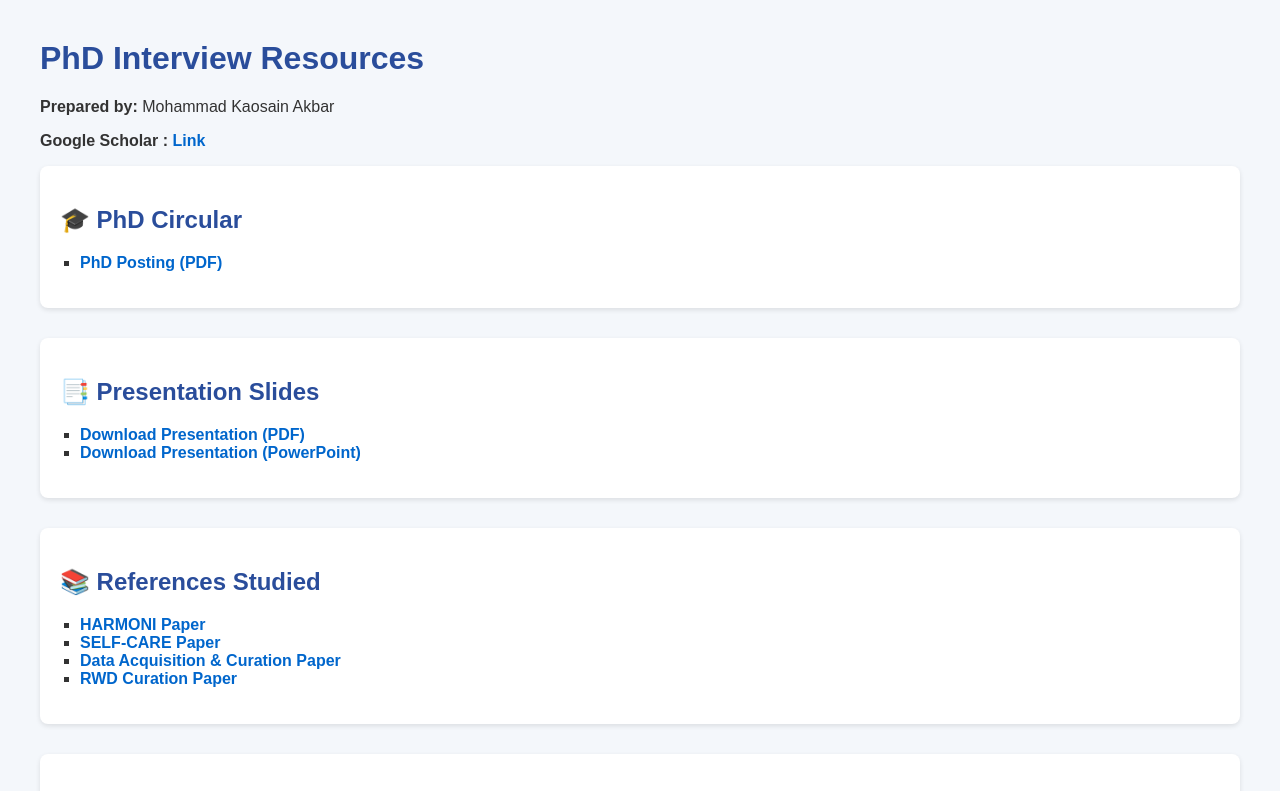
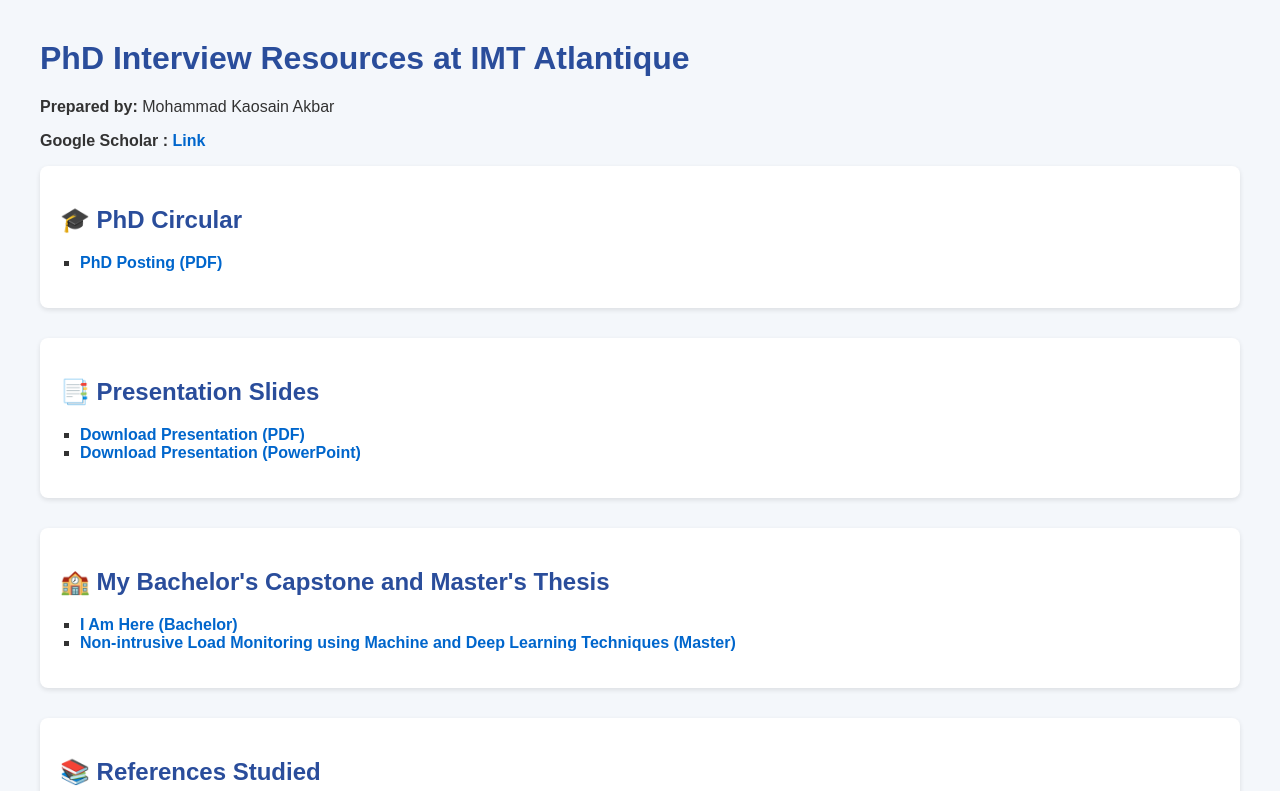
Before and after one commit to akbar-kaosain/imt, a plain HTML site: page index.html in a window 1280 px wide. Shown: the top 791 px of the page. Drawn offline with Linux system fonts and the light colour scheme.

Commit message:
Update index.html

```diff
--- a/index.html
+++ b/index.html
@@ -2,7 +2,7 @@
 <html lang="en">
 <head>
   <meta charset="UTF-8">
-  <title>PhD Interview Resources – Mohammad Kaosain Akbar</title>
+  <title>IMT – Mohammad Kaosain Akbar</title>
   <style>
     body {
       font-family: Arial, sans-serif;
@@ -36,7 +36,7 @@
 </head>
 <body>
 
-  <h1>PhD Interview Resources</h1>
+  <h1>PhD Interview Resources at IMT Atlantique</h1>
   <p><strong>Prepared by:</strong> Mohammad Kaosain Akbar</p>
   <p><strong>Google Scholar :</strong> <a href="https://scholar.google.ca/citations?user=5u04yDMAAAAJ&hl=en&oi=ao" target="_blank">Link</a></p>
 
@@ -54,6 +54,15 @@
       <li><a href="slides/Presentation_IMT.pptx" target="_blank">Download Presentation (PowerPoint)</a></li>
     </ul>
   </div>
+
+  <div class="section">
+    <h2>🏫 My Bachelor's Capstone and Master's Thesis</h2>
+    <ul>
+      <li><a href="tpaper.pdf" target="_blank">I Am Here (Bachelor)</a></li>
+      <li><a href="https://spectrum.library.concordia.ca/id/eprint/992211/1/AKBAR_MASc_F2023.pdf" target="_blank">Non-intrusive Load Monitoring using Machine and Deep Learning Techniques (Master)</a></li>
+    </ul>
+  </div>
+
 
   <div class="section">
     <h2>📚 References Studied</h2>
@@ -76,7 +85,7 @@
   <div class="section">
     <h2>📝 Hand Notes</h2>
     <ul>
-      <li><a href="notes/PhD_Notes.pdf" target="_blank">Hand Notes (PDF)</a></li>
+      <li><a href="notes.pdf" target="_blank">Hand Notes (PDF)</a></li>
     </ul>
   </div>
 
```
